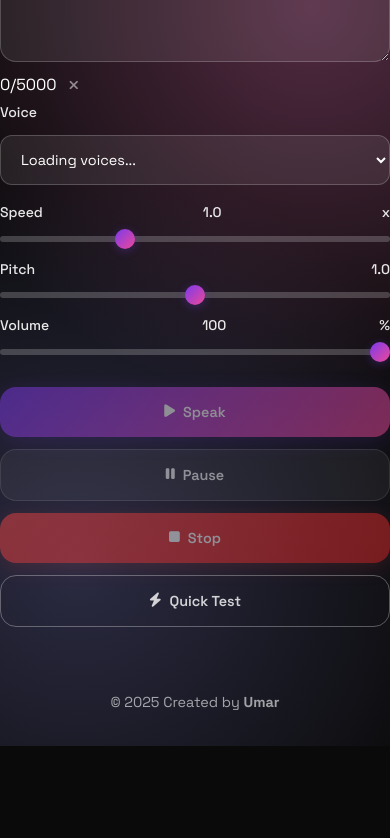
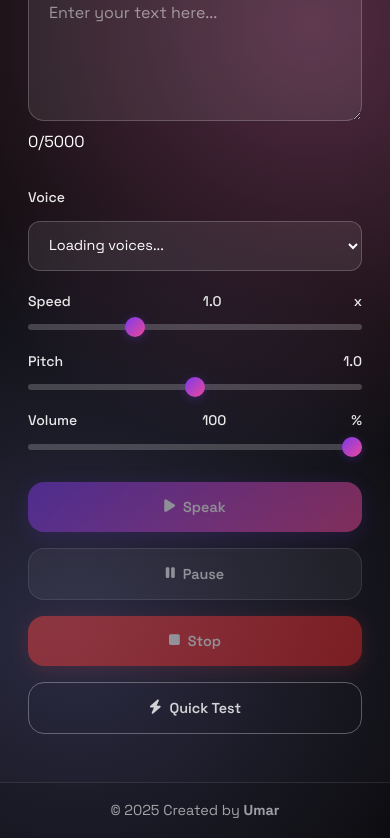
Before and after one commit to umarJ-max/WEB-Speech-API-TTS, a plain HTML site: page index.html in a window 390 px wide. Shown: the part 180-1018 px from the top of the page. Before the commit the page ends 926 px from the top, so only its background shows below. Drawn offline with Linux system fonts and the light colour scheme.

Commit message:
Mobile-first design: Narrow vertical layout (max-width 380px) with single column controls and buttons

```diff
--- a/index.html
+++ b/index.html
@@ -16,29 +16,23 @@
     <div class="app">
         <div class="floating-status" id="status">Ready</div>
 
-        <div class="container">
-            <div class="main-card">
+        <main class="main">
             <!-- Title Section -->
-                <div class="title-section">
-                    <h1><span class="brand">Umar</span> TTS</h1>
+            <div class="hero">
+                <h1 class="title"><span class="brand">Umar</span> TTS</h1>
                 <p class="subtitle">Transform text into speech with AI-powered voices</p>
             </div>
 
             <!-- Text Input -->
-                <div class="input-section">
-                    <div class="textarea-container">
+            <div class="input-container">
+                <div class="input-wrapper">
                     <textarea
                         id="textInput"
                         placeholder="Enter your text here..."
                         maxlength="5000"
                     ></textarea>
-                        <div class="textarea-footer">
-                            <span class="char-count">
+                    <div class="char-counter">
                         <span id="charCount">0</span>/5000
-                            </span>
-                            <button class="clear-btn" id="clearBtn" title="Clear text">
-                                <i class="fas fa-times"></i>
-                            </button>
                     </div>
                 </div>
             </div>
@@ -86,19 +80,18 @@
                 </div>
 
             <!-- Progress Bar -->
-                <div class="progress-section" id="progressSection" style="display: none;">
+            <div class="progress-container" id="progressContainer" style="display: none;">
                 <div class="progress-bar">
                     <div class="progress-fill" id="progressFill"></div>
                 </div>
                 <div class="progress-text" id="progressText">Speaking...</div>
             </div>
-            </div>
-        </div>
+        </main>
 
         <!-- Footer -->
-        <div class="footer">
+        <footer class="footer">
             <p>&copy; 2025 Created by <strong>Umar</strong></p>
-        </div>
+        </footer>
     </div>
 
     <script src="script.js"></script>
--- a/script.js
+++ b/script.js
@@ -35,7 +35,7 @@ class TextToSpeechApp {
         this.clearBtn = document.getElementById('clearBtn');
 
         // Progress elements
-        this.progressSection = document.getElementById('progressSection');
+        this.progressContainer = document.getElementById('progressContainer');
         this.progressFill = document.getElementById('progressFill');
         this.progressText = document.getElementById('progressText');
     }
@@ -321,7 +321,7 @@ class TextToSpeechApp {
     }
 
     showProgress() {
-        this.progressSection.style.display = 'block';
+        this.progressContainer.style.display = 'block';
         this.progressText.textContent = 'Speaking...';
 
         // Simulate progress (since we can't track actual progress easily)
@@ -349,7 +349,7 @@ class TextToSpeechApp {
     }
 
     hideProgress() {
-        this.progressSection.style.display = 'none';
+        this.progressContainer.style.display = 'none';
         this.progressFill.style.width = '0%';
     }
 
--- a/styles.css
+++ b/styles.css
@@ -61,20 +61,22 @@ body {
 /* Main Content */
 .main {
     flex: 1;
-    padding: 4rem 2rem;
+    padding: 1rem;
     display: flex;
     flex-direction: column;
     align-items: center;
-    justify-content: center;
-    max-width: 800px;
+    justify-content: flex-start;
+    max-width: 380px;
     margin: 0 auto;
     width: 100%;
+    min-height: calc(100vh - 60px);
 }
 
 /* Hero Section */
 .hero {
     text-align: center;
-    margin-bottom: 3rem;
+    margin-bottom: 2rem;
+    width: 100%;
 }
 
 .title {
@@ -112,6 +114,7 @@ body {
 /* Input Container */
 .input-container {
     margin-bottom: 2rem;
+    width: 100%;
 }
 
 .input-wrapper {
@@ -173,11 +176,11 @@ body {
 
 /* Controls Grid */
 .controls-grid {
-    display: grid;
-    grid-template-columns: 1fr 1fr;
-    grid-template-rows: 1fr 1fr;
-    gap: 1.5rem;
+    display: flex;
+    flex-direction: column;
+    gap: 1.2rem;
     margin-bottom: 2rem;
+    width: 100%;
 }
 
 .control-item {
@@ -262,11 +265,11 @@ body {
 
 /* Actions */
 .actions {
-    display: grid;
-    grid-template-columns: 1fr 1fr;
-    grid-template-rows: 1fr 1fr;
+    display: flex;
+    flex-direction: column;
     gap: 1rem;
     margin-bottom: 2rem;
+    width: 100%;
 }
 
 .action-btn {
@@ -367,9 +370,12 @@ body {
 
 /* Footer */
 .footer {
-    padding: 2rem;
+    padding: 1.5rem;
     text-align: center;
     margin-top: auto;
+    width: 100%;
+    background: rgba(0, 0, 0, 0.1);
+    border-top: 1px solid rgba(255, 255, 255, 0.1);
 }
 
 .footer p {
@@ -377,47 +383,23 @@ body {
     font-size: 0.9rem;
 }
 
-/* Responsive Design */
-@media (max-width: 768px) {
+/* Desktop Enhancement */
+@media (min-width: 768px) {
     .main {
+        max-width: 450px;
         padding: 2rem 1rem;
     }
 
-    .card {
-        padding: 1.5rem;
-    }
-
     .title {
-        font-size: 2.5rem;
-    }
-
-    .controls-grid {
-        grid-template-columns: 1fr;
-        grid-template-rows: auto;
-        gap: 1rem;
-    }
-
-    .actions {
-        grid-template-columns: 1fr;
-        grid-template-rows: auto;
-        gap: 0.75rem;
-    }
-
-    .floating-status {
-        top: 1rem;
-        right: 1rem;
-        padding: 0.5rem 1rem;
-        font-size: 0.8rem;
+        font-size: 3rem;
     }
 }
 
+/* Small Mobile */
 @media (max-width: 480px) {
     .main {
-        padding: 1.5rem 1rem;
-    }
-
-    .card {
-        padding: 1.25rem;
+        padding: 1rem 0.5rem;
+        max-width: 350px;
     }
 
     .title {
@@ -425,11 +407,18 @@ body {
     }
 
     .subtitle {
-        font-size: 1rem;
+        font-size: 0.9rem;
     }
 
-    .actions {
-        grid-template-columns: 1fr;
+    .floating-status {
+        top: 0.5rem;
+        right: 0.5rem;
+        padding: 0.4rem 0.8rem;
+        font-size: 0.75rem;
+    }
+
+    .footer {
+        padding: 1rem;
     }
 }
 
```
Lines whose indentation alone changed are shown as unchanged.
